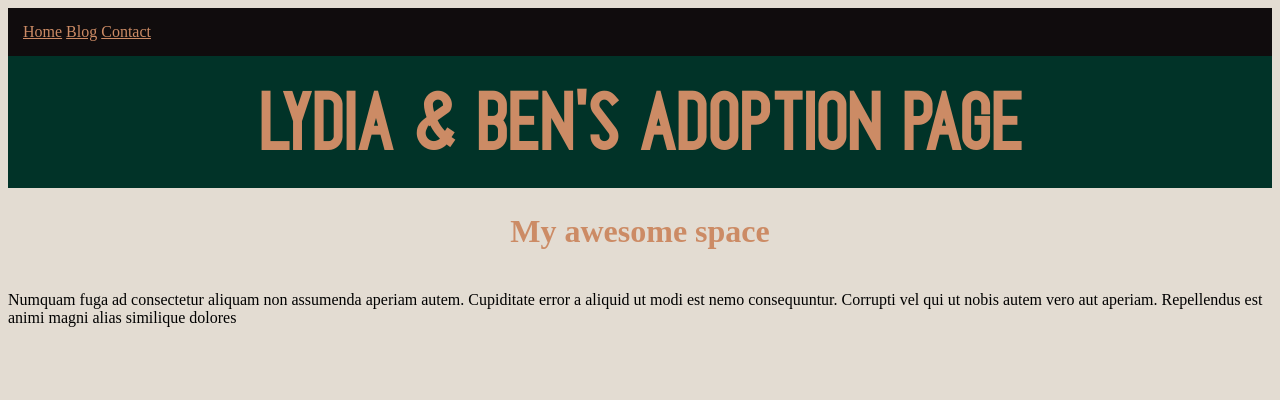
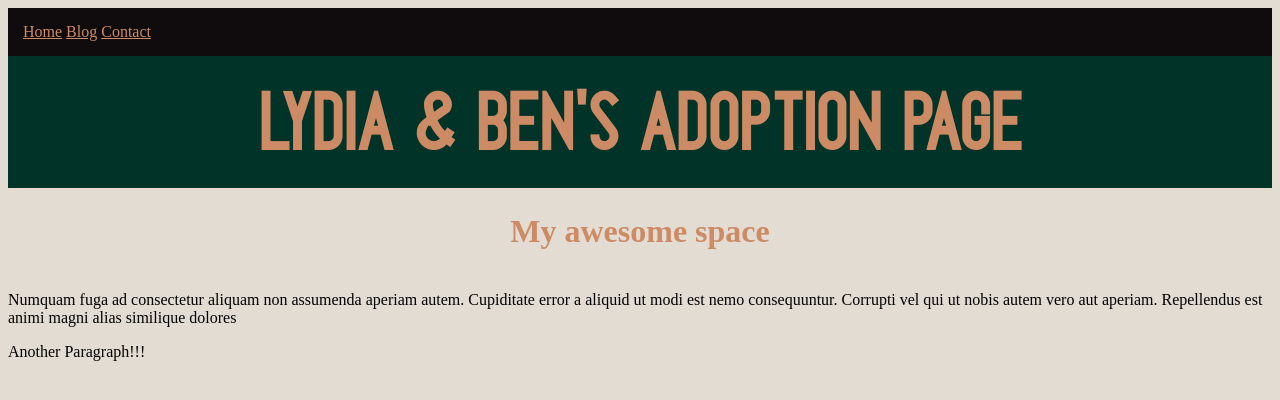
Before and after one commit to Wolf-Hand/adopt, a plain HTML site: page index.htm in a window 1280 px wide. Drawn offline with Linux system fonts and the light colour scheme; a script that the page names is missing.

Commit message:
First Commit from VS Code

```diff
--- a/index.htm
+++ b/index.htm
@@ -27,6 +27,8 @@
 <h1>My awesome space</h1>
 
 <p>Numquam fuga ad consectetur aliquam non assumenda aperiam autem. Cupiditate error a aliquid ut modi est nemo consequuntur. Corrupti vel qui ut nobis autem vero aut aperiam. Repellendus est animi magni alias similique dolores</p>
+<p>Another Paragraph!!!</p>
+
 <!-- Load external JavaScript -->
 <script src="scripts.js"></script>
 
```
